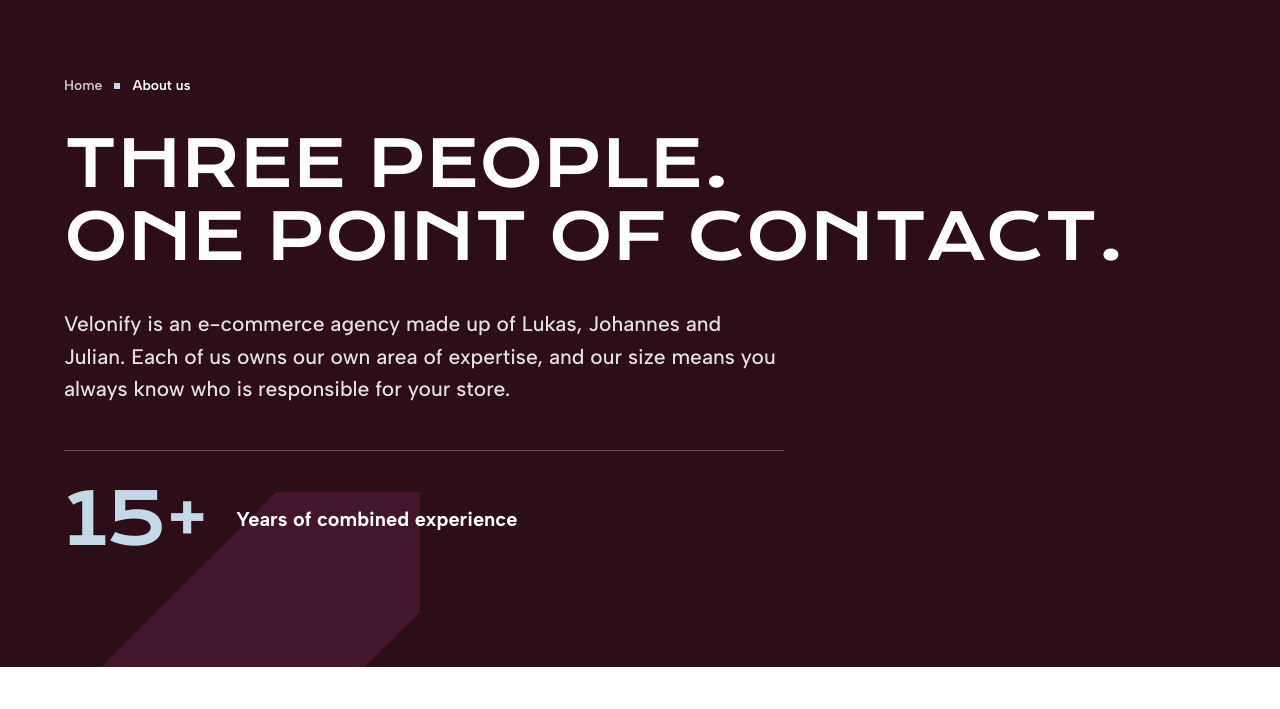
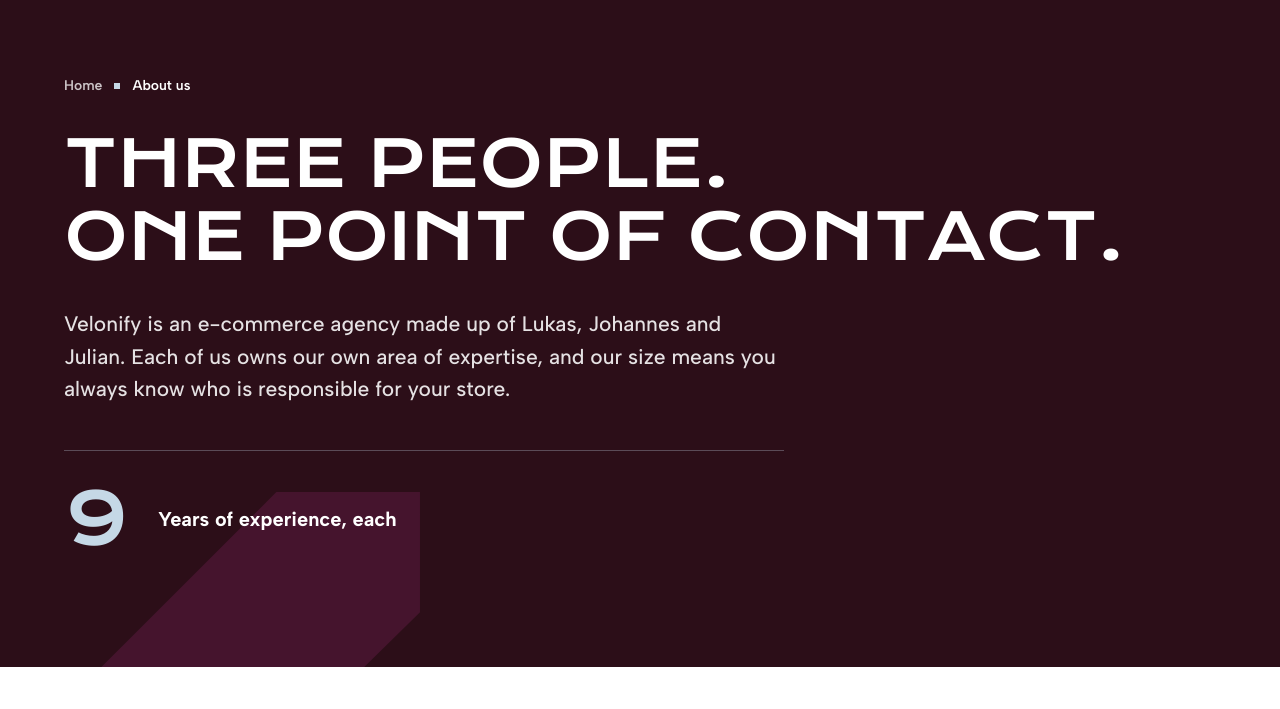
Before and after one commit to Velonify/velonify-website, a plain HTML site: page en/about/index.html in a window 1280 px wide. Shown: the part 91-800 px from the top of the page. Drawn offline with Linux system fonts and the light colour scheme.

Commit message:
Fix summed '15+ years combined' experience claim to honest 9 years per person (dormant ueber-uns/about pages)

```diff
--- a/en/about/index.html
+++ b/en/about/index.html
@@ -383,8 +383,8 @@
       <h1 style="font-family: 'Krona One', 'Arial Narrow', sans-serif; font-weight: 400; text-transform: uppercase; font-size: 64px; line-height: 1.08; text-wrap: balance; max-width: 100%;"><span class="line"><span>Three people.</span></span><span class="line"><span>One point of contact.</span></span></h1>
       <p class="hero-fade" style="font-size: 21px; line-height: 1.55; font-weight: 500; max-width: 720px; color: rgba(255,255,255,0.88);">Velonify is an e-commerce agency made up of Lukas, Johannes and Julian. Each of us owns our own area of expertise, and our size means you always know who is responsible for your store.</p>
       <div class="hero-fade-2" style="display: flex; flex-wrap: wrap; align-items: center; gap: 12px 28px; margin-top: 8px; padding-top: 32px; border-top: 1px solid rgba(197,216,230,0.3); max-width: 720px;">
-        <span style="font-family: 'Krona One', 'Arial Narrow', sans-serif; font-size: 72px; line-height: 1; color: #C5D8E6;">15+</span>
-        <span style="font-size: 20px; font-weight: 700; line-height: 1.3;">Years of combined experience</span>
+        <span style="font-family: 'Krona One', 'Arial Narrow', sans-serif; font-size: 72px; line-height: 1; color: #C5D8E6;">9</span>
+        <span style="font-size: 20px; font-weight: 700; line-height: 1.3;">Years of experience, each</span>
       </div>
     </div>
   </section>
@@ -531,8 +531,8 @@
       <h1 style="font-family: 'Krona One', 'Arial Narrow', sans-serif; font-weight: 400; text-transform: uppercase; font-size: 33px; line-height: 1.08; text-wrap: balance; max-width: 100%;"><span class="line"><span>Three people.</span></span><span class="line"><span>One point of contact.</span></span></h1>
       <p class="hero-fade" style="font-size: 18px; line-height: 1.55; font-weight: 500; max-width: 100%; color: rgba(255,255,255,0.88);">Velonify is an e-commerce agency made up of Lukas, Johannes and Julian. Each of us owns our own area of expertise, and our size means you always know who is responsible for your store.</p>
       <div class="hero-fade-2" style="display: flex; flex-wrap: wrap; align-items: center; gap: 12px 28px; margin-top: 8px; padding-top: 32px; border-top: 1px solid rgba(197,216,230,0.3); max-width: 100%;">
-        <span style="font-family: 'Krona One', 'Arial Narrow', sans-serif; font-size: 37px; line-height: 1; color: #C5D8E6;">15+</span>
-        <span style="font-size: 17px; font-weight: 700; line-height: 1.3;">Years of combined experience</span>
+        <span style="font-family: 'Krona One', 'Arial Narrow', sans-serif; font-size: 37px; line-height: 1; color: #C5D8E6;">9</span>
+        <span style="font-size: 17px; font-weight: 700; line-height: 1.3;">Years of experience, each</span>
       </div>
     </div>
   </section>
```
Also changed, not shown: ueber-uns/index.html (+4 -4 lines).
